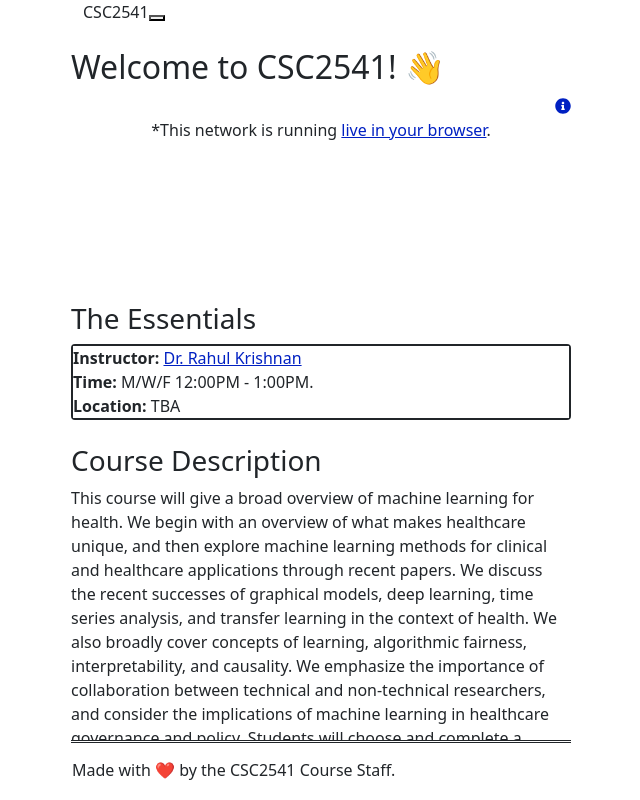
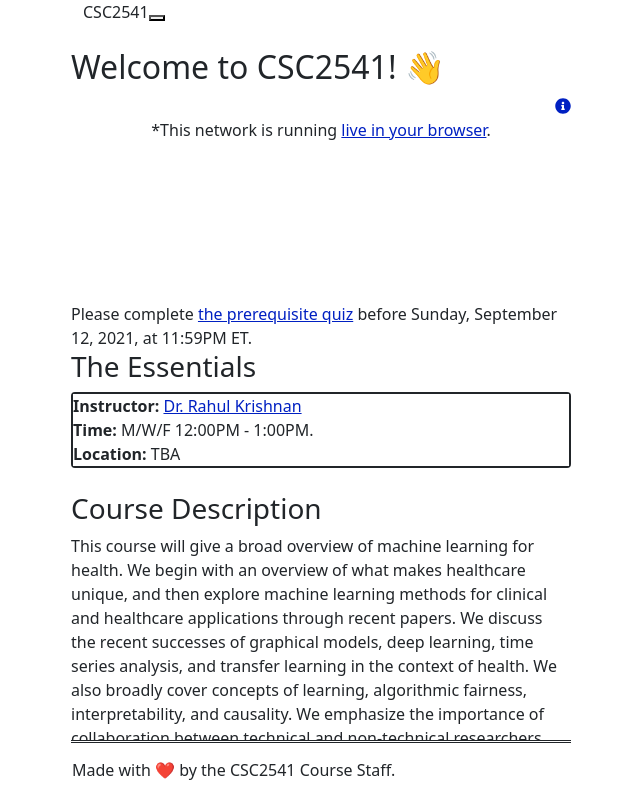
Before and after one commit to CSC2541HF-2021/CSC2541HF-2021.github.io, a Next.js app: page / in a window 1280 px wide. Shown: the top 800 px of the page, without its empty margins (319-959 px from the left). Built offline with nearby package versions, Linux system fonts and the light colour scheme; what @tailwindcss/typography would draw is missing.

Commit message:
Add prerequisite quiz to homepage

```diff
--- a/pages/index.js
+++ b/pages/index.js
@@ -4,6 +4,7 @@ import CourseStaff from '../components/coursestaff'
 import CourseOverview from '../components/courseoverview'
 import CourseDescription from '../components/coursedescription'
 import ConvNetDemo from '../components/classifier_demo/demo'
+import { Alert } from 'react-bootstrap'
 
 export default function Home() {
   return (
@@ -18,6 +19,11 @@ export default function Home() {
 
           <ConvNetDemo/>
           <br></br>
+
+          {/* Alert for completing the prerequisite quiz. */}
+          <Alert variant="info">
+            Please complete <Alert.Link href="https://forms.gle/hh5DSS1xAuLFwbEU8" target="_blank">the prerequisite quiz</Alert.Link> before Sunday, September 12, 2021, at 11:59PM ET.
+          </Alert>
 
           <h3>The Essentials</h3>
           <CourseOverview/>
```
